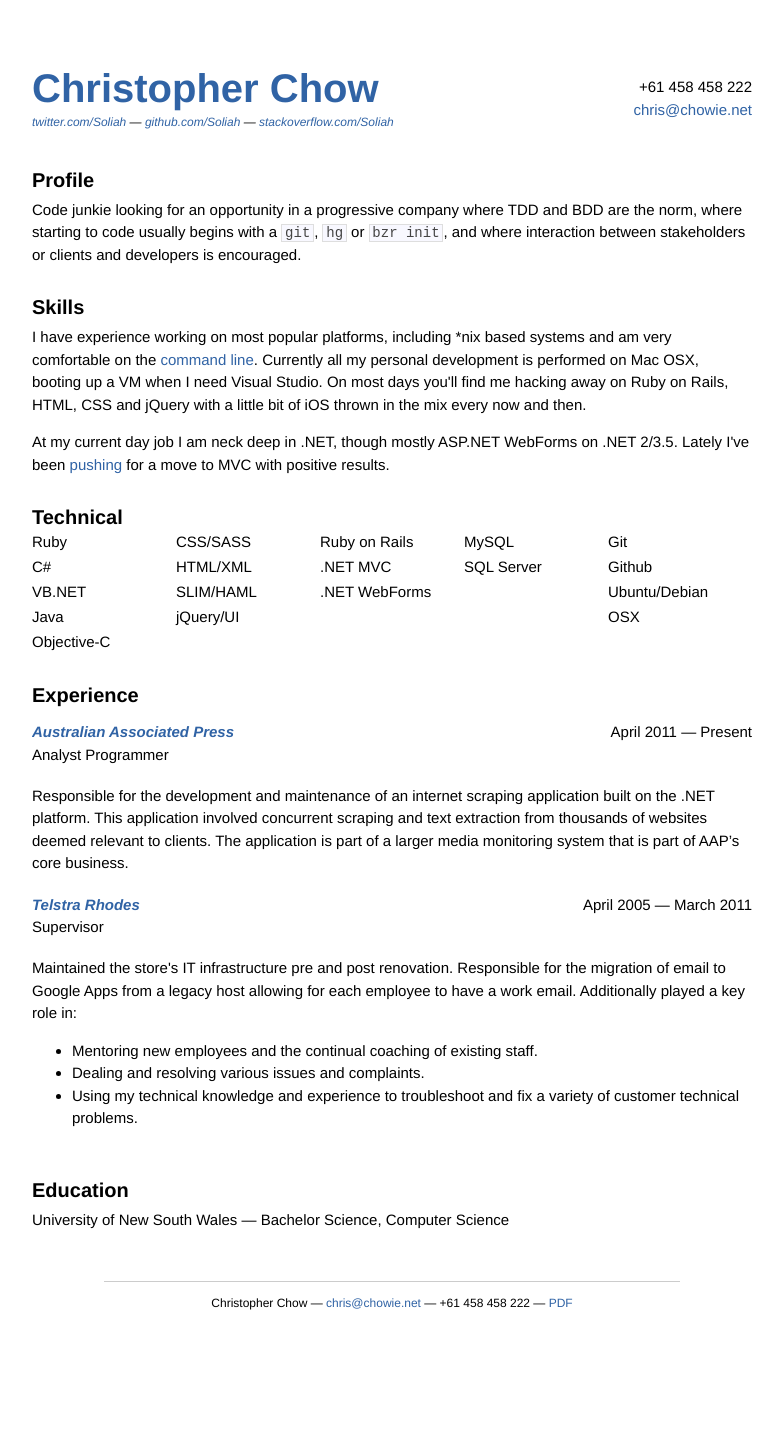
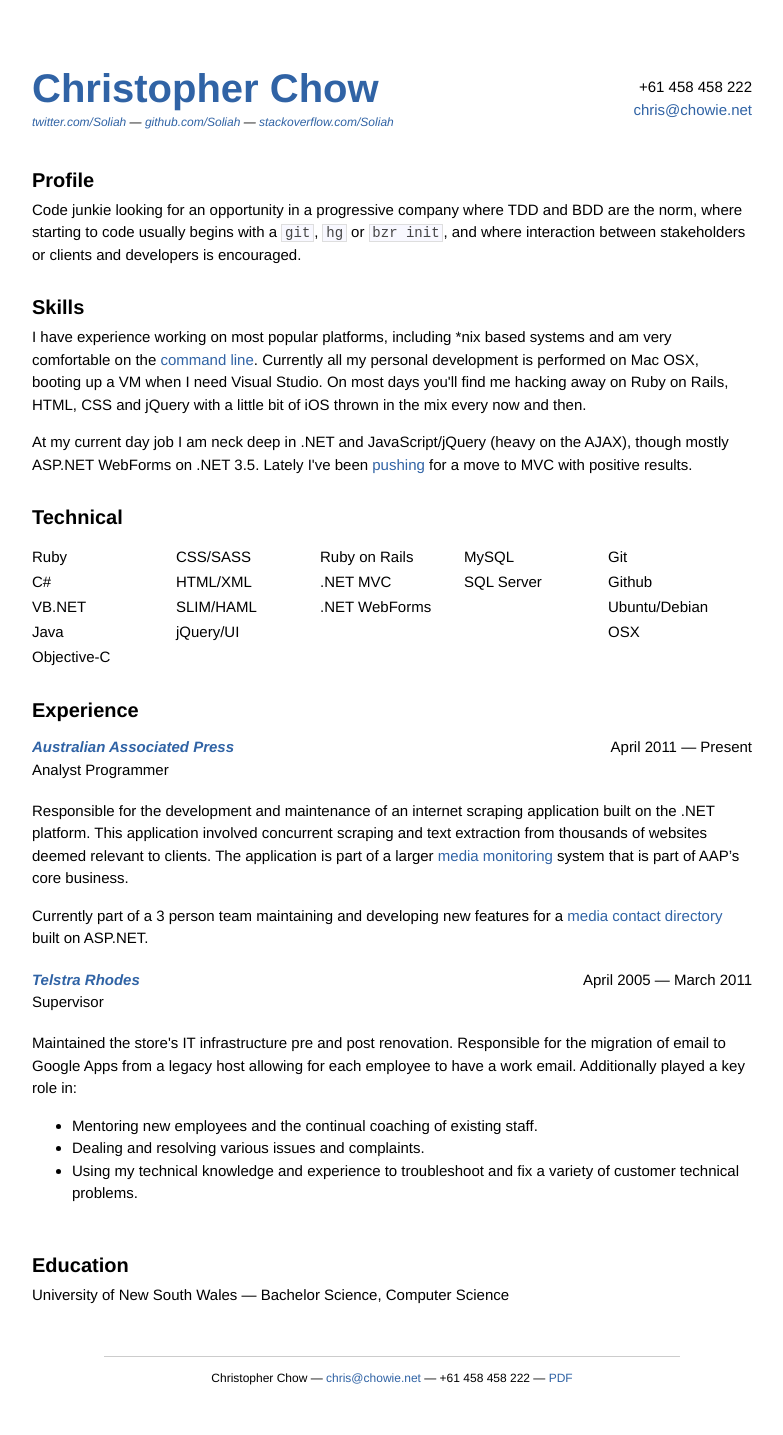
Before and after one commit to christophersjchow/blog, a Jekyll site: the page built from resume.html, in a window 1280 px wide. Shown: the whole page, without its empty margins (248-1031 px from the left). Built offline with Jekyll 4.4.1, drawn with Linux system fonts in a browser that asks for light colours; before the commit the page ends 1360 px from its top, so only the background shows below that.

Commit message:
Update resume.

```diff
--- a/css/screen.css
+++ b/css/screen.css
@@ -95,9 +95,9 @@ tr.heading {
 }
 /* line 70, ../sass/screen.sass */
 .post #skills {
+  padding: 1em 0 1em 0;
   width: 100%;
   overflow: auto;
-  padding-bottom: 1em;
 }
 /* line 75, ../sass/screen.sass */
 .post #skills ul.talent {
--- a/resume.html
+++ b/resume.html
@@ -26,7 +26,7 @@ title: クリス - Resume
     <h2>Skills</h2>
     <p>I have experience working on most popular platforms, including *nix based systems and am very comfortable on the <a href="http://chris.chowie.net/2011/01/28/Simplifying-my-work-environment-with-iTerm2-and-zsh/">command line</a>. Currently all my personal development is performed on Mac OSX, booting up a VM when I need Visual Studio. On most days you'll find me hacking away on Ruby on Rails, HTML, CSS and jQuery with a little bit of iOS thrown in the mix every now and then.</p>
 
-    <p>At my current day job I am neck deep in .NET, though mostly ASP.NET WebForms on .NET 2/3.5. Lately I've been <a href="http://chris.chowie.net/2011/09/14/Adding-MVC2-to-WebForms-in-NET35/">pushing</a> for a move to MVC with positive results.</p>
+    <p>At my current day job I am neck deep in .NET and JavaScript/jQuery (heavy on the AJAX), though mostly ASP.NET WebForms on .NET 3.5. Lately I've been <a href="http://chris.chowie.net/2011/09/14/Adding-MVC2-to-WebForms-in-NET35/">pushing</a> for a move to MVC with positive results.</p>
 
     <h2>Technical</h2>
     <div id="skills">
@@ -73,7 +73,8 @@ title: クリス - Resume
         <div class="period">April 2011 — Present</div>
 
         <div class="description">
-            <p>Responsible for the development and maintenance of an internet scraping application built on the .NET platform. This application involved concurrent scraping and text extraction from thousands of websites deemed relevant to clients. The application is part of a larger media monitoring system that is part of AAP’s core business.</p>
+            <p>Responsible for the development and maintenance of an internet scraping application built on the .NET platform. This application involved concurrent scraping and text extraction from thousands of websites deemed relevant to clients. The application is part of a larger <a href="http://www.newscentre.com.au">media monitoring</a> system that is part of AAP’s core business.</p>
+            <p>Currently part of a 3 person team maintaining and developing new features for a <a href="http://www.mediapeople.com.au">media contact directory</a> built on ASP.NET.</p>
         </div>
 
         <div class="company">
--- a/sass/screen.sass
+++ b/sass/screen.sass
@@ -68,9 +68,9 @@ tr.heading
 
   /* CV */
   #skills
+    padding: 1em 0 1em 0
     width: 100%
     overflow: auto
-    padding-bottom: 1em
 
     ul.talent
       margin: 0
```
